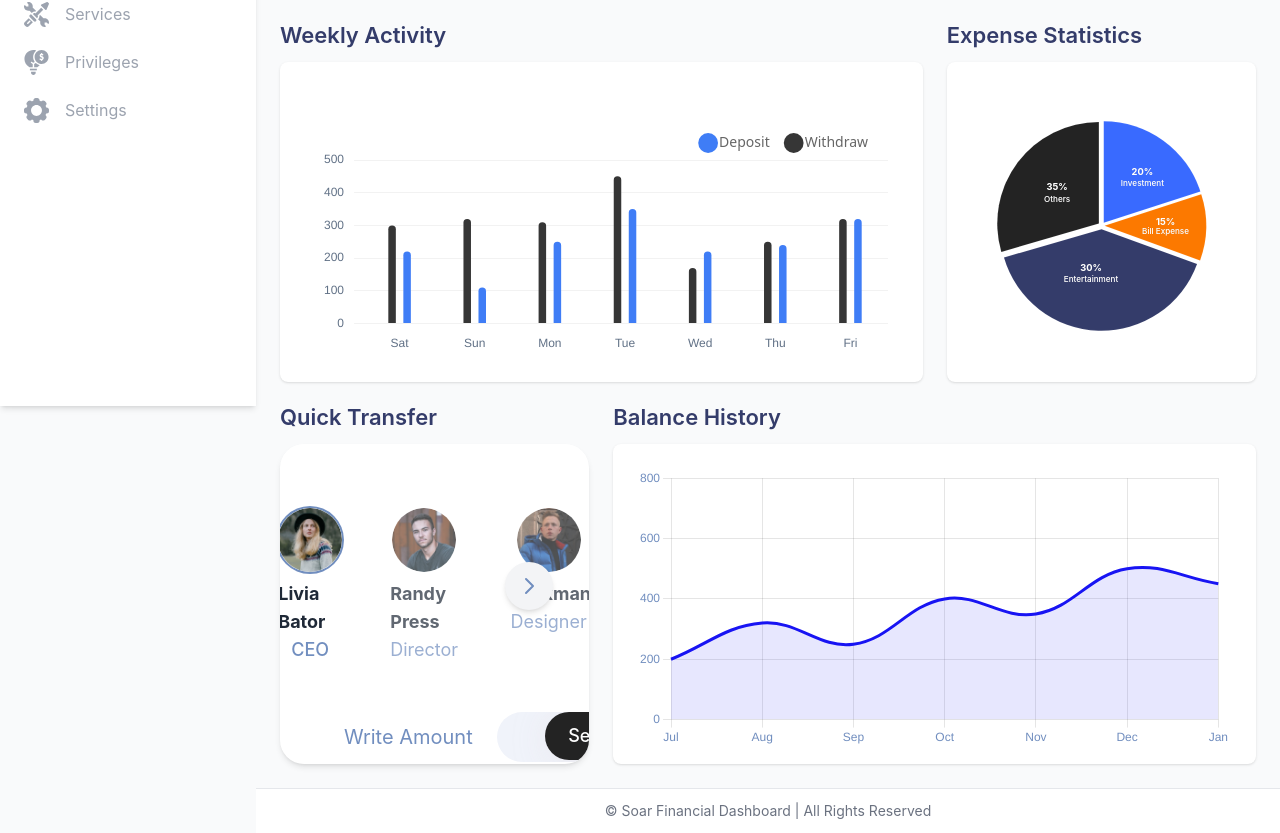
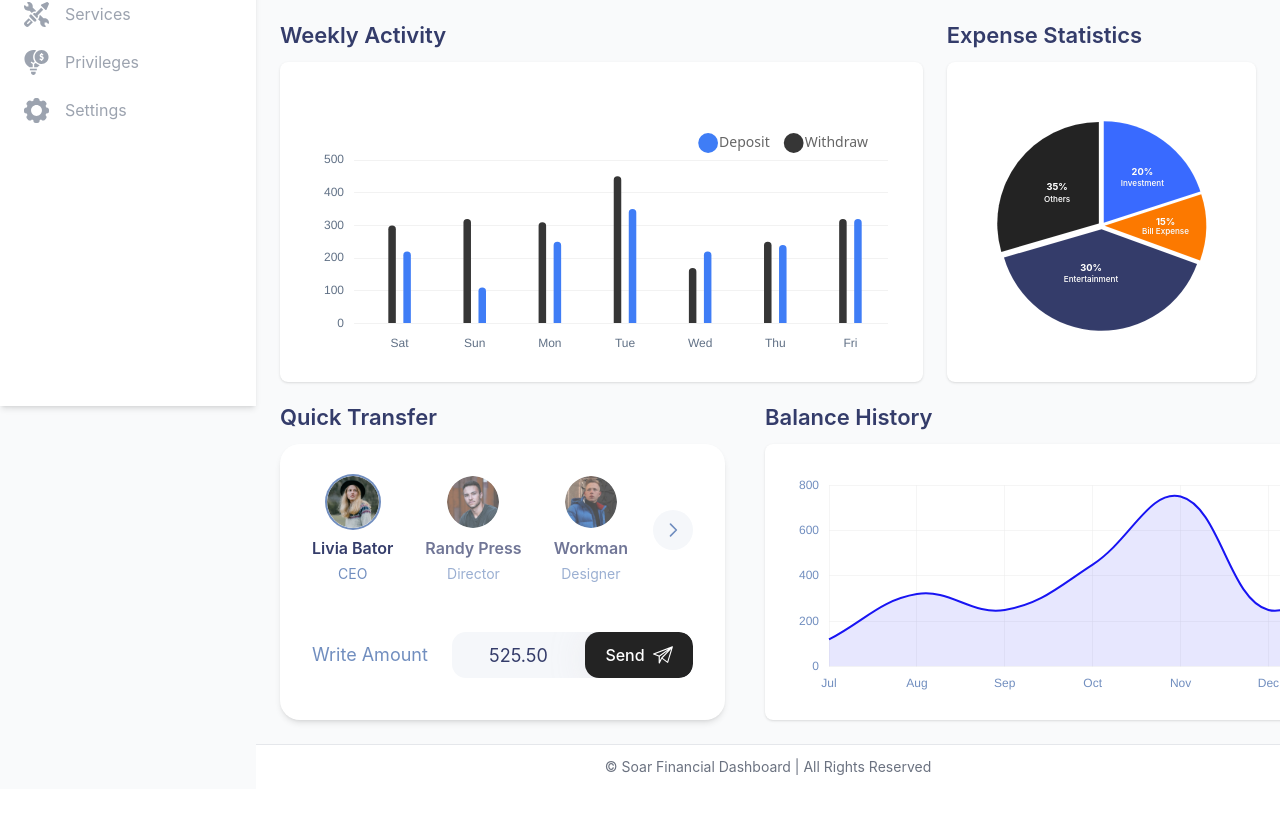
Before and after one commit to prathmesh3235/Financial-Dashboard-Application, a React (Create React App) app: page / in a window 1280 px wide. Shown: the part 394-1227 px from the top of the page. After the commit the page ends 1183 px from the top, so only its background shows below. Built offline with nearby package versions, Linux system fonts and the light colour scheme.

Commit message:
Updated design oriented details for desktop mode

```diff
--- a/src/components/dashboard/BalanceHistory.js
+++ b/src/components/dashboard/BalanceHistory.js
@@ -54,13 +54,19 @@ const BalanceHistory = () => {
     },
     scales: {
       y: {
+        min: 0,
+        max: 800,
         beginAtZero: true,
         border: {
           display: false,
         },
         grid: {
           display: true,
-          color: 'rgba(0, 0, 0, 0.1)',
+          color: '#EAEAEA',
+          lineWidth: 0.5,
+          drawBorder: false,
+          borderDash: [2, 2],
+          drawTicks: false
         },
         ticks: {
           callback: function(value) {
@@ -68,6 +74,10 @@ const BalanceHistory = () => {
           },
           stepSize: 200,
           color: '#718EBF',
+          padding: 10,
+          font: {
+            size: 12
+          }
         },
       },
       x: {
@@ -76,10 +86,18 @@ const BalanceHistory = () => {
         },
         grid: {
           display: true,
-          color: 'rgba(0, 0, 0, 0.1)',
+          color: '#EAEAEA',
+          lineWidth: 0.5,
+          drawBorder: false,
+          borderDash: [2, 2],
+          drawTicks: false
         },
         ticks: {
           color: '#718EBF',
+          padding: 10,
+          font: {
+            size: 12
+          }
         },
       },
     },
@@ -95,6 +113,10 @@ const BalanceHistory = () => {
       ...dataset,
       borderColor: '#1814F3',
       backgroundColor: 'rgba(24, 20, 243, 0.1)',
+      tension: 0.4,
+      fill: true,
+      borderWidth: 2,
+      pointRadius: 0
     })),
   } : null;
 
@@ -114,8 +136,8 @@ const BalanceHistory = () => {
   return (
     <div>
       <h2 className="text-[22px] font-semibold text-[#343C6A] leading-none mb-4">Balance History</h2>
-      <div className="rounded-lg p-6 md:bg-white md:shadow h-[320px] overflow-hidden">
-        <div className="h-[280px]">
+      <div className="rounded-lg p-6 md:bg-white md:shadow overflow-hidden" style={{ width: '635px', height: '276px' }}>
+        <div className="h-[233px]">
           {modifiedChartData && <Line options={options} data={modifiedChartData} />}
         </div>
       </div>
--- a/src/components/dashboard/QuickTransfer.js
+++ b/src/components/dashboard/QuickTransfer.js
@@ -35,15 +35,15 @@ const ContactItem = ({ contact, isSelected, onClick }) => {
       className={`flex flex-col items-center cursor-pointer transition-all duration-200 ${isSelected ? 'opacity-100' : 'opacity-70 hover:opacity-100'}`}
       onClick={onClick}
     >
-      <div className={`w-16 h-16 rounded-full overflow-hidden mb-2 ${isSelected ? 'ring-2 ring-[#718EBF]' : ''}`}>
+      <div className={`w-[52px] h-[52px] rounded-full overflow-hidden mb-2 ${isSelected ? 'ring-2 ring-[#718EBF]' : ''}`}>
         <img
           src={contact.avatar}
           alt={contact.name}
           className="w-full h-full object-cover"
         />
       </div>
-      <p className="text-lg font-bold text-gray-800">{contact.name}</p>
-      <p className={`text-lg text-[#718EBF] ${isSelected ? 'font-medium' : 'font-normal'}`}>{contact.role}</p>
+      <p className="text-base font-semibold text-[#343C6A] mb-1">{contact.name}</p>
+      <p className="text-sm text-[#718EBF]">{contact.role}</p>
     </div>
   );
 };
@@ -51,23 +51,24 @@ const ContactItem = ({ contact, isSelected, onClick }) => {
 // The Send button from the design
 const SendButton = ({ onClick, disabled, sending }) => (
   <button
-    className={`flex items-center justify-center h-12 rounded-full ${
+    className={`flex items-center justify-center rounded-[14px] ${
       !disabled ? 'bg-[#232323]' : 'bg-gray-400 cursor-not-allowed'
     }`}
     style={{
-      width: '125px',
+      width: '108px',
+      height: '46px',
       filter: !disabled ? 'drop-shadow(4px 4px 18px rgba(231, 227, 232, 0.8))' : 'none'
     }}
     onClick={onClick}
     disabled={disabled}
   >
     {sending ? (
-      <span className="text-white text-lg font-medium">Sending...</span>
+      <span className="text-white text-base font-medium">Sending...</span>
     ) : (
       <div className="flex items-center justify-center">
-        <span className="text-white text-lg font-medium">Send</span>
+        <span className="text-white text-base font-medium">Send</span>
         <span className="ml-2">
-          <svg width="26" height="23" viewBox="0 0 26 23" fill="none" xmlns="http://www.w3.org/2000/svg">
+          <svg width="20" height="20" viewBox="0 0 26 23" fill="none" xmlns="http://www.w3.org/2000/svg">
             <path d="M25.9824 0.923369C26.1091 0.333347 25.5307 -0.164153 24.9664 0.0511577L0.490037 9.39483C0.195457 9.50731 0.000610804 9.78965 1.43342e-06 10.105C-0.000607937 10.4203 0.193121 10.7034 0.487294 10.817L7.36317 13.4726V21.8369C7.36317 22.1897 7.60545 22.4963 7.94873 22.5779C8.28972 22.659 8.64529 22.4967 8.80515 22.1796L11.6489 16.5364L18.5888 21.6868C19.011 22.0001 19.6178 21.8008 19.7714 21.2974C26.251 0.0528342 25.9708 0.97674 25.9824 0.923369ZM19.9404 3.60043L8.01692 12.092L2.88664 10.1106L19.9404 3.60043ZM8.8866 13.3428L19.2798 5.94118C10.3366 15.3758 10.8037 14.8792 10.7647 14.9317C10.7067 15.0096 10.8655 14.7058 8.8866 18.6327V13.3428ZM18.6293 19.8197L12.5206 15.2862L23.566 3.63395L18.6293 19.8197Z" fill="white"/>
           </svg>
         </span>
@@ -170,7 +171,8 @@ const QuickTransfer = () => {
       <h2 className="text-[22px] font-semibold text-[#343C6A] leading-none mb-4">Quick Transfer</h2>
 
       <div
-        className="rounded-3xl p-6 md:bg-white md:shadow-md h-[320px] overflow-hidden relative"
+        className="rounded-[20px] p-8 bg-white shadow-md overflow-hidden relative"
+        style={{ width: '445px', height: '276px' }}
       >
         {successMessage && (
           <div className="bg-green-100 text-green-700 p-2 absolute top-0 left-0 w-full">
@@ -184,8 +186,10 @@ const QuickTransfer = () => {
           </div>
         )}
 
-        <div className="flex items-center justify-center mt-10 mx-5 relative">
-          <div className="flex gap-12 justify-center w-full">
+        <div className="flex flex-col space-y-12">
+          {/* Contact selection section */}
+          <div className="flex items-center justify-between">
+            <div className="flex gap-8">
               {contacts.map((contact) => (
                 <ContactItem
                   key={contact.id}
@@ -195,38 +199,35 @@ const QuickTransfer = () => {
                 />
               ))}
             </div>
-          <div className="absolute -right-2 top-1/2 transform -translate-y-1/2">
-            <div className="flex items-center justify-center w-12 h-12 rounded-full bg-gray-100 text-[#718EBF] hover:bg-gray-200 cursor-pointer shadow-md">
-              <svg xmlns="http://www.w3.org/2000/svg" className="h-6 w-6" fill="none" viewBox="0 0 24 24" stroke="currentColor">
+            <div className="flex items-center justify-center w-10 h-10 rounded-full bg-[#F5F7FA] text-[#718EBF] hover:bg-gray-200 cursor-pointer ml-4">
+              <svg xmlns="http://www.w3.org/2000/svg" className="h-5 w-5" fill="none" viewBox="0 0 24 24" stroke="currentColor">
                 <path strokeLinecap="round" strokeLinejoin="round" strokeWidth={2} d="M9 5l7 7-7 7" />
               </svg>
             </div>
           </div>
-        </div>
 
-        <div className="flex items-center mt-12 mx-10">
-          <span className="text-[#718EBF] text-xl mr-6 whitespace-nowrap">Write Amount</span>
+          {/* Amount input section */}
+          <div className="flex items-center">
+            <span className="text-[#718EBF] text-lg mr-6">Write Amount</span>
 
             <div className="relative flex-1">
               <div
-              className="flex w-full overflow-hidden"
+                className="flex w-full overflow-hidden items-center"
                 style={{
-                borderRadius: '9999px',
-                height: '50px',
-                backgroundColor: '#F0F3FA'
+                  borderRadius: '14px',
+                  height: '46px',
+                  backgroundColor: '#F5F7FA'
                 }}
               >
                 <div className="flex-1 flex items-center">
                   <input
                     type="text"
-                  className="w-full h-full py-3 px-6 bg-transparent border-none focus:outline-none text-gray-800 text-center text-xl"
+                    className="w-full h-full py-2 px-6 bg-transparent border-none focus:outline-none text-[#343C6A] text-center text-lg"
                     value={amount}
                     onChange={(e) => {
-                    // Only allow numbers and decimals
                       const value = e.target.value;
                       if (/^\d*\.?\d*$/.test(value)) {
                         setAmount(value);
-                      // Clear any previous success message when changing amount
                         setSuccessMessage('');
                       }
                     }}
@@ -244,6 +245,7 @@ const QuickTransfer = () => {
           </div>
         </div>
       </div>
+    </div>
   );
 };
 
--- a/src/pages/Dashboard.js
+++ b/src/pages/Dashboard.js
@@ -25,12 +25,14 @@ const Dashboard = () => {
         <div>
           <ExpenseStatistics />
         </div>
+      </div>
 
-        {/* Bottom row */}
-        <div className="lg:col-span-1">
+      {/* Bottom row with fixed widths - 40px gap to match grid width */}
+      <div className="mt-6 flex gap-10">
+        <div>
           <QuickTransfer />
         </div>
-        <div className="lg:col-span-2">
+        <div>
           <BalanceHistory />
         </div>
       </div>
--- a/src/utils/api.js
+++ b/src/utils/api.js
@@ -137,10 +137,10 @@ const balanceHistoryData = {
   datasets: [
     {
       label: 'Balance',
-      data: [200, 320, 250, 400, 350, 500, 450, 640],
+      data: [120, 320, 250, 450, 750, 250, 550, 250, 650],
       fill: true,
-      backgroundColor: 'rgba(63, 125, 246, 0.2)',
-      borderColor: 'rgba(63, 125, 246, 1)',
+      backgroundColor: 'rgba(24, 20, 243, 0.1)',
+      borderColor: 'rgba(24, 20, 243, 1)',
       tension: 0.4,
       pointRadius: 0,
       pointHitRadius: 10,
```
Lines whose indentation alone changed are shown as unchanged.
